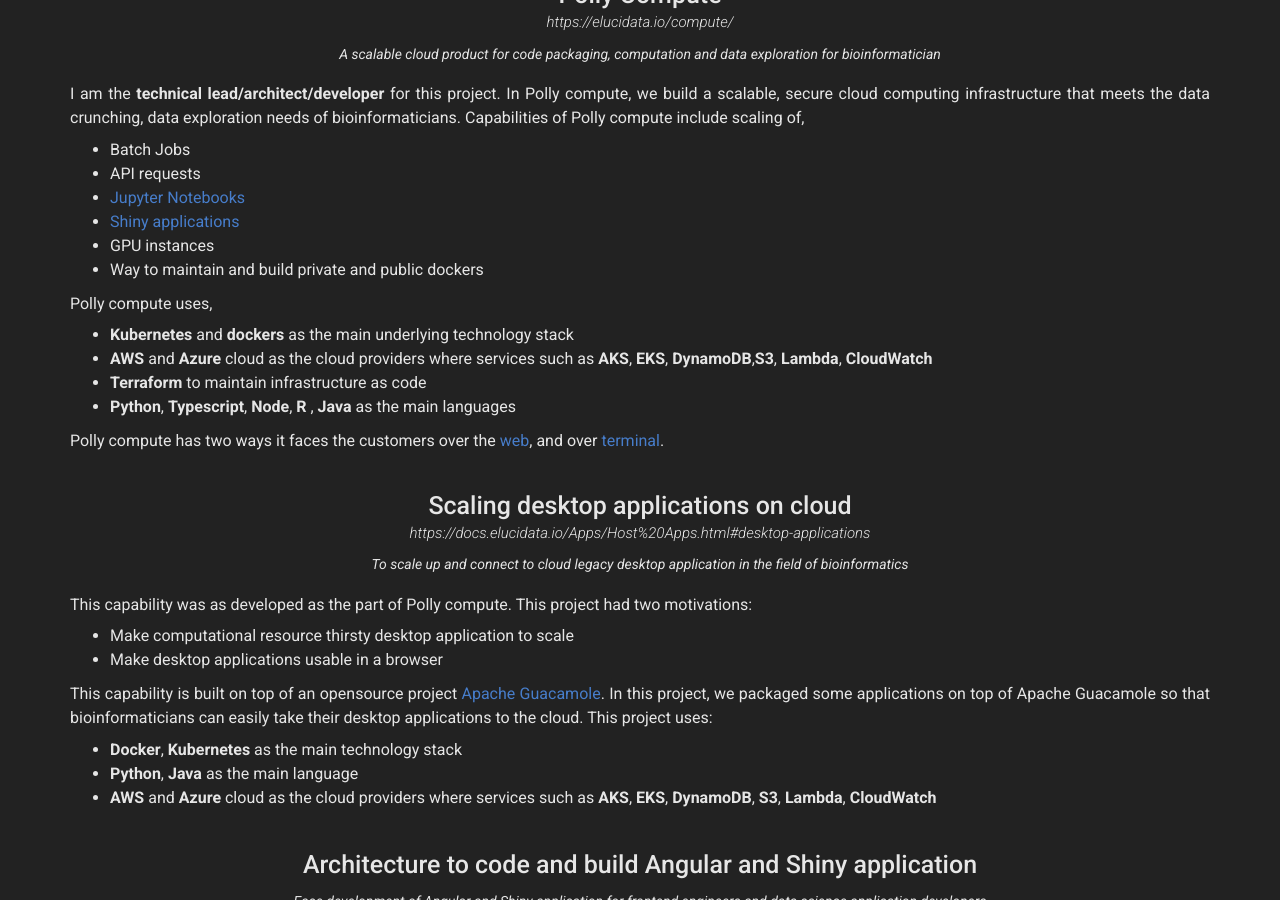
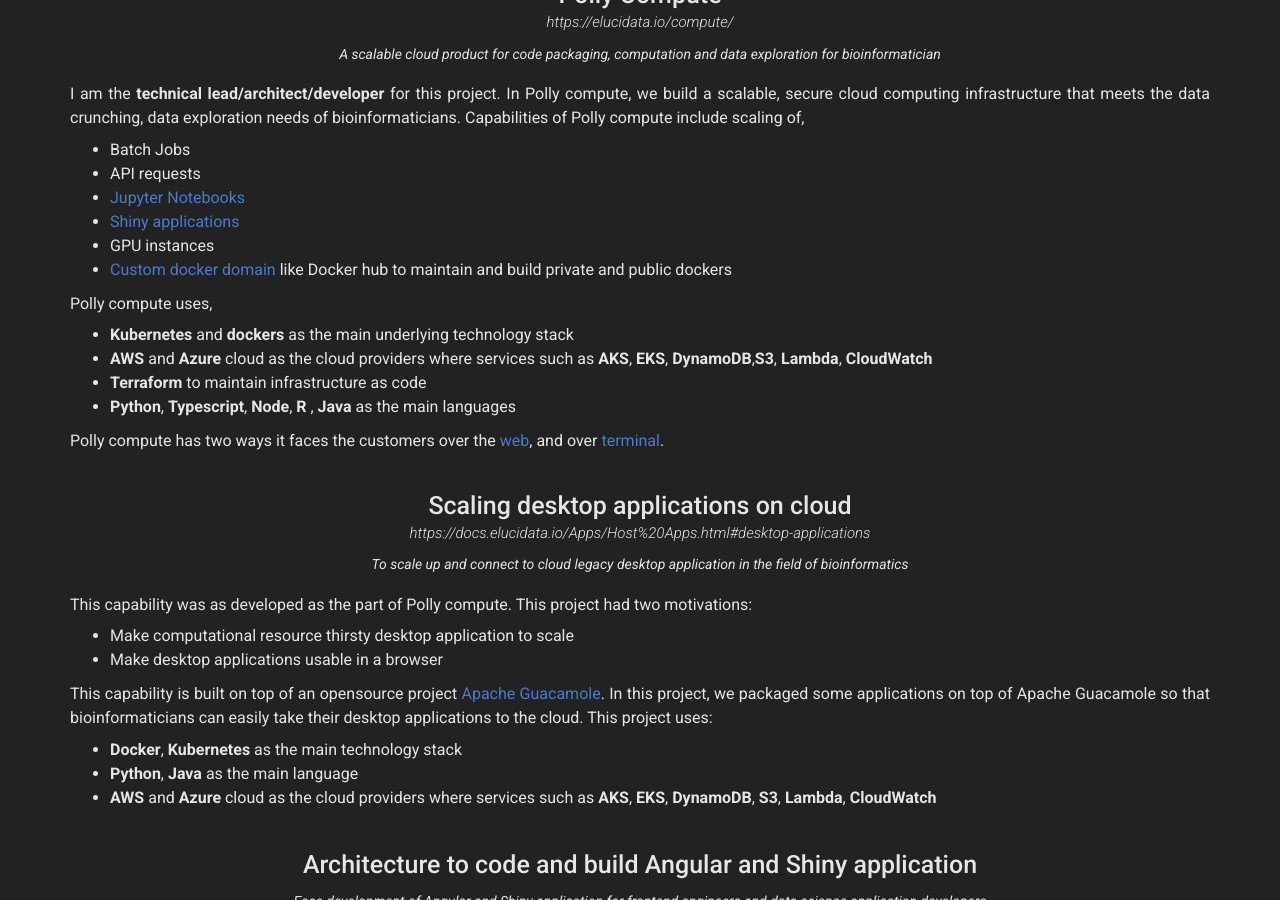
Before and after one commit to sabsgeo/my-cv, a Jekyll site: the page built from index.md, in a window 1280 px wide and 900 px high, scrolled down 1004 px. Built offline with Jekyll 4.4.1, drawn with Linux system fonts in a browser that asks for light colours; nearby versions of some CDN libraries; some of the changed text lies outside the part shown.

Commit message:
[WIP]:addinf some updates

```diff
--- a/_data/experience.yml
+++ b/_data/experience.yml
@@ -40,6 +40,6 @@
   job_title: Systems Engineer
   dates: June 2012 – July 2013
   description: | # this will include new lines to allow paragraphs
-    - Worked with the team in developing Wifi chip
+    - Worked with the team in developing WiFi chip
     - Worked with MIMO systems
     - Worked in the design of AGC on WiFi chip
--- a/_data/projects.yml
+++ b/_data/projects.yml
@@ -12,7 +12,7 @@
     - [Jupyter Notebooks](https://jupyter.org/)
     - [Shiny applications](https://shiny.rstudio.com/)
     - GPU instances
-    - Way to maintain and build private and public dockers
+    - [Custom docker domain](https://twitter.com/elucidatacorp/status/1281620885791629315?ref_src=twsrc%5Etfw) like Docker hub to maintain and build private and public dockers
 
     Polly compute uses,
       - **Kubernetes** and **dockers** as the main underlying technology stack
```
